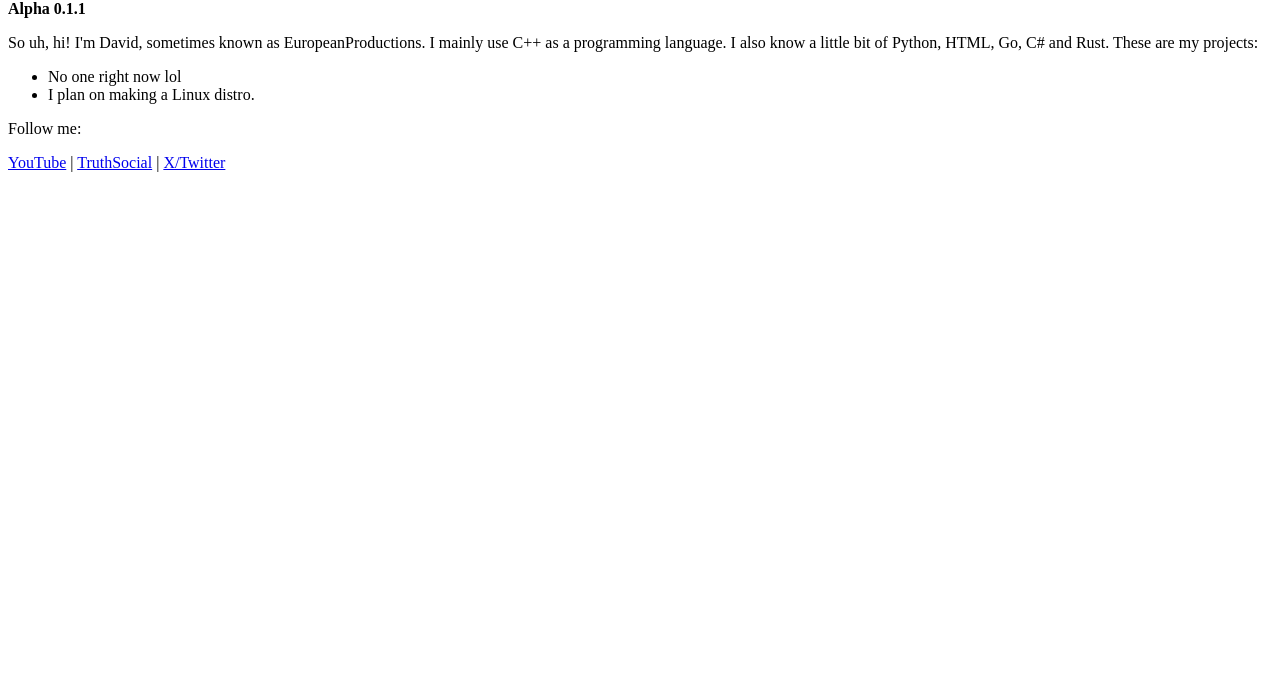
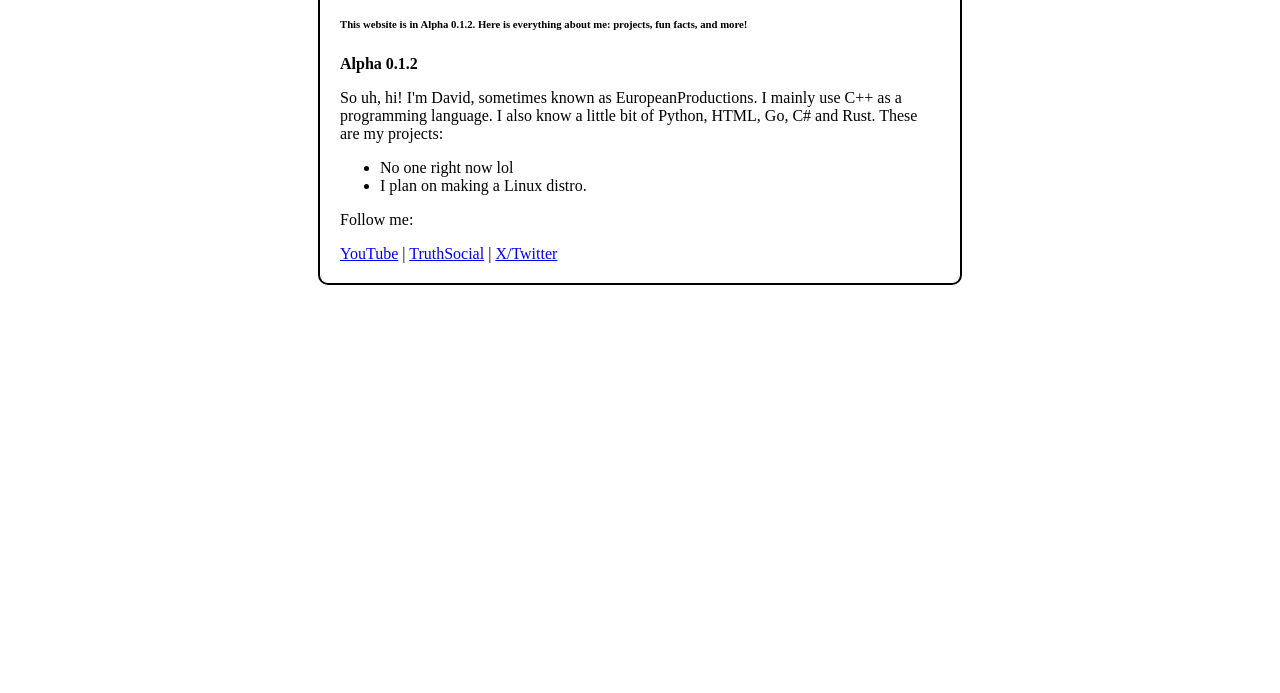
Before and after one commit to 2David353/boutme, a plain HTML site: page index.html in a window 1280 px wide. Shown: the part 107-800 px from the top of the page. Drawn offline with Linux system fonts and the light colour scheme.

Commit message:
Update index.html

```diff
--- a/index.html
+++ b/index.html
@@ -1,6 +1,7 @@
+<div style="border: 2px solid black; padding: 20px; border-radius: 10px; max-width: 600px; margin: 20px auto;">
     <h1>Hi! I'm David, nice to meet you!</h1>
-<h6>This website is in Alpha 0.1.1. Here is everything about me: projects, fun facts, and more!</h6>
-<p><b>Alpha 0.1.1</b></p>
+    <h6>This website is in Alpha 0.1.2. Here is everything about me: projects, fun facts, and more!</h6>
+    <p><b>Alpha 0.1.2</b></p>
     <p>So uh, hi! I'm David, sometimes known as EuropeanProductions. I mainly use C++ as a programming language. I also know a little bit of Python, HTML, Go, C# and Rust. These are my projects:</p>
     <ul>
         <li>No one right now lol</li>
@@ -10,5 +11,4 @@
     <a href="https://www.youtube.com/@EuropeanProductions1">YouTube</a> |
     <a href="https://truthsocial.com/@davidhi2026">TruthSocial</a> |
     <a href="https://x.com/David260012A">X/Twitter</a>
-</body>
-</html>
+</div>
```
Lines whose indentation alone changed are shown as unchanged.
